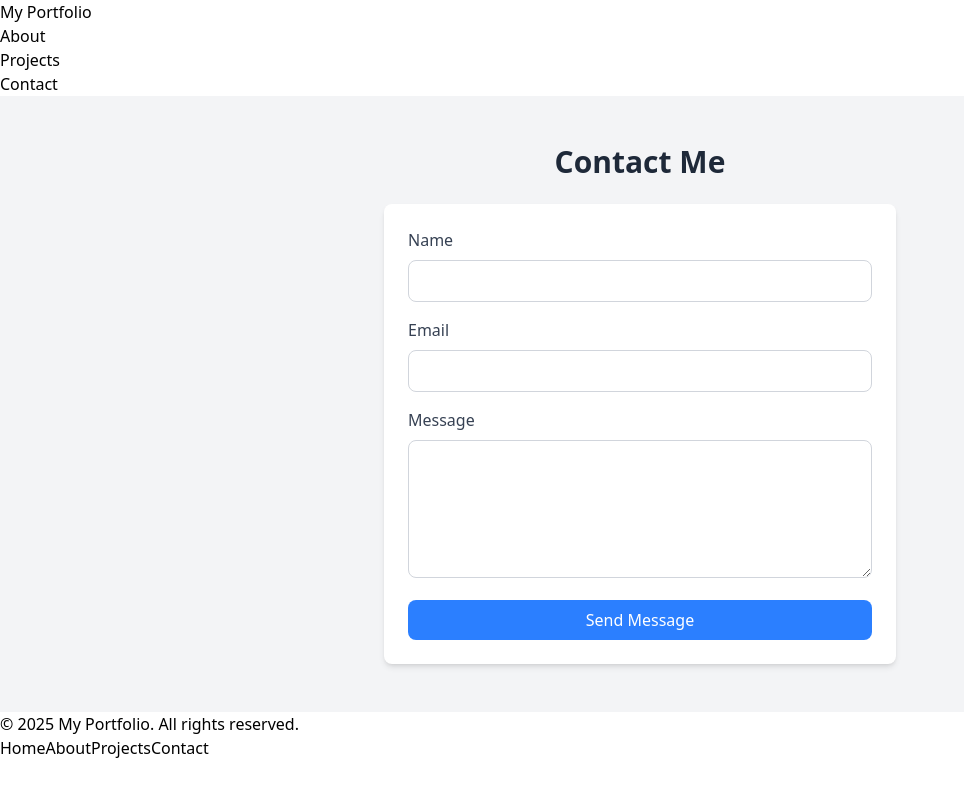
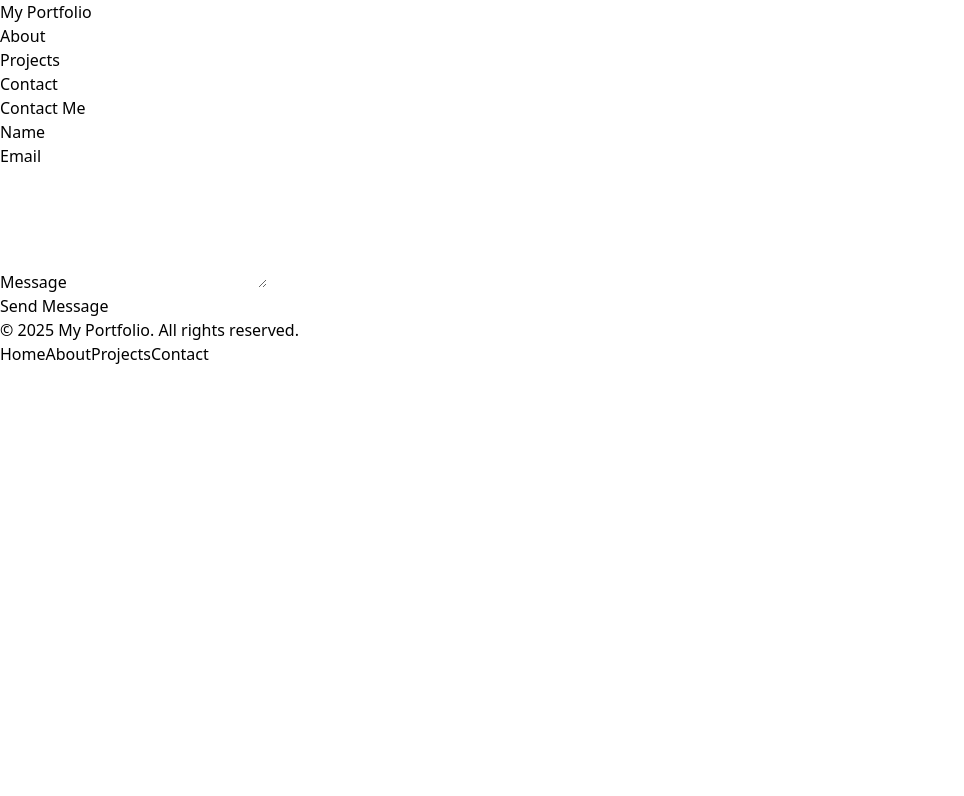
Before and after one commit to animeshsrivastava246/portfolio-website, a React (Vite) app: page /contact in a window 1280 px wide. Shown: the top 796 px of the page, without its empty margins (0-964 px from the left). Built offline with nearby package versions, Linux system fonts and the light colour scheme; no server answers.

Commit message:
Removed: All Tailwind CSS

```diff
--- a/src/components/Contact.jsx
+++ b/src/components/Contact.jsx
@@ -40,75 +40,46 @@ const Contact = () => {
 	};
 
 	return (
-		<section id="contact" className="bg-gray-100 py-12 px-6">
-			<div className="container mx-auto">
-				<h2 className="text-3xl font-bold text-gray-800 text-center mb-6">
-					Contact Me
-				</h2>
-				<form
-					onSubmit={handleSubmit}
-					className="bg-white shadow-md rounded-lg p-6 max-w-lg mx-auto"
-				>
-					<div className="mb-4">
-						<label
-							htmlFor="name"
-							className="block text-gray-700 font-medium mb-2"
-						>
-							Name
-						</label>
+		<section id="contact">
+			<div>
+				<h2>Contact Me</h2>
+				<form onSubmit={handleSubmit}>
+					<div>
+						<label htmlFor="name">Name</label>
 						<input
 							type="text"
 							id="name"
 							name="name"
 							value={formData.name}
 							onChange={handleChange}
-							className="w-full px-4 py-2 border border-gray-300 rounded-lg focus:outline-none focus:ring-2 focus:ring-blue-500"
 							required
 						/>
 					</div>
-					<div className="mb-4">
-						<label
-							htmlFor="email"
-							className="block text-gray-700 font-medium mb-2"
-						>
-							Email
-						</label>
+					<div>
+						<label htmlFor="email">Email</label>
 						<input
 							type="email"
 							id="email"
 							name="email"
 							value={formData.email}
 							onChange={handleChange}
-							className="w-full px-4 py-2 border border-gray-300 rounded-lg focus:outline-none focus:ring-2 focus:ring-blue-500"
 							required
 						/>
 					</div>
-					<div className="mb-4">
-						<label
-							htmlFor="message"
-							className="block text-gray-700 font-medium mb-2"
-						>
-							Message
-						</label>
+					<div>
+						<label htmlFor="message">Message</label>
 						<textarea
 							id="message"
 							name="message"
 							value={formData.message}
 							onChange={handleChange}
-							className="w-full px-4 py-2 border border-gray-300 rounded-lg focus:outline-none focus:ring-2 focus:ring-blue-500"
 							rows="5"
 							required
 						></textarea>
 					</div>
-					{successMessage && (
-						<p className="text-green-500 mb-4">{successMessage}</p>
-					)}
-					{errorMessage && <p className="text-red-500 mb-4">{errorMessage}</p>}
-					<button
-						type="submit"
-						className="w-full bg-blue-500 text-white py-2 px-4 rounded-lg hover:bg-blue-600 transition duration-200"
-						disabled={isSubmitting}
-					>
+					{successMessage && <p>{successMessage}</p>}
+					{errorMessage && <p>{errorMessage}</p>}
+					<button type="submit" disabled={isSubmitting}>
 						{isSubmitting ? "Sending..." : "Send Message"}
 					</button>
 				</form>
```
